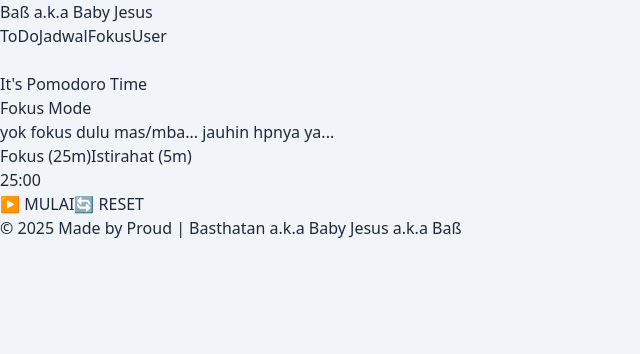
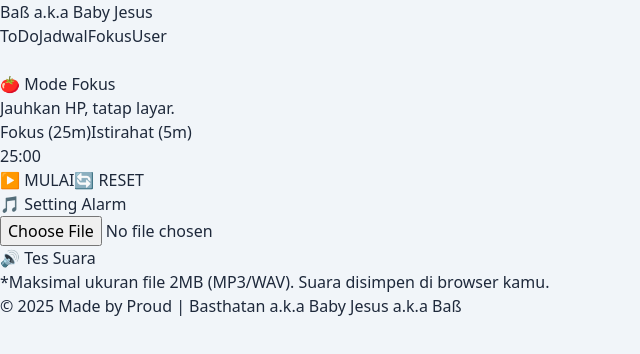
Before and after one commit to michel-angelo/todo-list-react, a React (Vite) app: page /fokus in a window 1280 px wide. Shown: the top 354 px of the page, without its empty margins (0-640 px from the left). Built offline with nearby package versions, Linux system fonts and the light colour scheme.

Commit message:
Tambah Fitur Add Alarm buat User di Pomodoro

```diff
--- a/src/pages/Pomodoro.jsx
+++ b/src/pages/Pomodoro.jsx
@@ -1,10 +1,18 @@
 //src/pages/Pomodoro.jsx
-import { useState, useEffect } from "react";
+import { useState, useEffect, useRef } from "react";
+
+const DEFAULT_ALARM = "/alarm.mp3";
 
 function Pomodoro() {
   const [waktu, setWaktu] = useState(25 * 60);
   const [aktif, setAktif] = useState(false);
   const [istirahat, setIstirahat] = useState(false);
+
+  const [audioSrc, setAudioSrc] = useState(() => {
+    return localStorage.getItem("customAlarm") || DEFAULT_ALARM;
+  });
+
+  const fileInputReff = useRef(null);
 
   useEffect(() => {
     if ("Notification" in window && Notification.permission !== "granted") {
@@ -12,16 +20,51 @@ function Pomodoro() {
     }
   }, []);
 
+  const handleUploadAudio = (e) => {
+    const file = e.target.files[0];
+    if (!file) return;
+
+    if (file.size > 2 * 1024 * 1024) {
+      Alert(
+        "File-nya kegedean, mas/mba... Max 2mb aja biar webnya lancar... Cihuyyy"
+      );
+      return;
+    }
+
+    if (!file.type.startsWith("audio/")) {
+      alert(
+        "File Audio dong mba/mas... Jangan yang lain2... Pastiin MP3 atau WAV"
+      );
+      return;
+    }
+
+    const reader = new FileReader();
+    reader.onload = () => {
+      const base64audio = reader.result;
+      setAudioSrc(base64audio);
+      localStorage.setItem("customAlarm", base64audio);
+      alert("Suara berhasil diganti... Enjoy your study w new alarm...");
+    };
+    reader.readAsDataURL(file);
+  };
+
+  const resetAudio = () => {
+    setAudioSrc(DEFAULT_ALARM);
+    localStorage.removeItem("customAlarm");
+    if (fileInputReff.current) fileInputReff.current.value = "";
+    alert("Back to default Alarm");
+  };
+
+  const tesSuara = () => {
+    const audio = new Audio(audioSrc);
+    audio.play();
+  };
+
   const mainkanAlarm = () => {
     // Mainkan Suara
-    const audio = new Audio("/alarm.mp3");
-    audio
-      .play()
-      .catch((e) =>
-        console.log("Audio play failed (biasanya karena browser policy):", e)
-      );
+    const audio = new Audio(audioSrc);
+    audio.play().catch((e) => console.log("Audio play failed", e));
 
-    // 2. KIRIM NOTIFIKASI SISTEM (Browser/HP)
     if (Notification.permission === "granted") {
       new Notification(
         istirahat ? "Yok Mas/Mba Balik FOKUS Lagi..." : "AKHIRNYAAAA!!!!...",
@@ -80,16 +123,13 @@ function Pomodoro() {
     : "bg-white";
 
   return (
-    <div className="max-w-xl mx-auto text-center">
+    <div className="max-w-xl mx-auto text-center pb-10">
       <div className="mb-8">
         <h1 className="text-4xl font-extrabold text-slate-800 mb-2">
-          It's Pomodoro Time <br />
-          {istirahat ? "Rehat Mode" : "Fokus Mode"}
+          {istirahat ? "☕ Mode Santuy" : "🍅 Mode Fokus"}
         </h1>
         <p className="text-slate-500">
-          {istirahat
-            ? "istirahat dulu mas/mba-nya...."
-            : "yok fokus dulu mas/mba... jauhin hpnya ya..."}
+          {istirahat ? "Scroll TikTok bentar..." : "Jauhkan HP, tatap layar."}
         </p>
       </div>
 
@@ -115,13 +155,11 @@ function Pomodoro() {
       </div>
 
       <div
-        className={`p-10 rounded-3xl shadow-xl border-4 transition-all duration-500 ${themeColor} ${bgTheme}`}
+        className={`p-10 rounded-3xl shadow-xl border-4 transition-all duration-500 mb-8 ${themeColor} ${bgTheme}`}
       >
-        {/* FIX FONT SIZE DI SINI */}
         <div className="text-6xl sm:text-7xl md:text-9xl font-mono font-bold tracking-wider mb-10 transition-all">
           {formatWaktu(waktu)}
         </div>
-
         <div className="flex justify-center gap-4">
           <button
             className={`px-8 py-4 rounded-xl font-bold text-xl text-white shadow-lg transform active:scale-95 transition-all hover:shadow-xl ${
@@ -135,7 +173,6 @@ function Pomodoro() {
           >
             {aktif ? "⏸ PAUSE" : "▶ MULAI"}
           </button>
-
           <button
             className="px-8 py-4 rounded-xl font-bold text-xl bg-slate-200 text-slate-600 hover:bg-slate-300 shadow-md transform active:scale-95 transition-all"
             onClick={() => {
@@ -147,6 +184,52 @@ function Pomodoro() {
           </button>
         </div>
       </div>
+
+      {/* === AREA CUSTOM AUDIO === */}
+      <div className="bg-white p-4 rounded-xl border border-slate-200 shadow-sm max-w-md mx-auto">
+        <h3 className="text-sm font-bold text-slate-500 uppercase mb-3">
+          🎵 Setting Alarm
+        </h3>
+
+        <div className="flex flex-col gap-3 justify-center items-center">
+          {/* Input File */}
+          <input
+            type="file"
+            accept="audio/*"
+            ref={fileInputReff}
+            onChange={handleUploadAudio}
+            className="block w-full text-sm text-slate-500
+                  file:mr-4 file:py-2 file:px-4
+                  file:rounded-full file:border-0
+                  file:text-sm file:font-semibold
+                  file:bg-indigo-50 file:text-indigo-700
+                  hover:file:bg-indigo-100
+                "
+          />
+
+          <div className="flex gap-2 justify-center">
+            <button
+              onClick={tesSuara}
+              className="text-xs bg-slate-100 hover:bg-slate-200 text-slate-700 px-3 py-1 rounded border border-slate-300"
+            >
+              🔊 Tes Suara
+            </button>
+
+            {audioSrc !== DEFAULT_ALARM && (
+              <button
+                onClick={resetAudio}
+                className="text-xs bg-red-50 hover:bg-red-100 text-red-600 px-3 py-1 rounded border border-red-200"
+              >
+                ❌ Pake Suara Default
+              </button>
+            )}
+          </div>
+
+          <p className="text-xs text-slate-400 mt-1">
+            *Maksimal ukuran file 2MB (MP3/WAV). Suara disimpen di browser kamu.
+          </p>
+        </div>
+      </div>
     </div>
   );
 }
```
